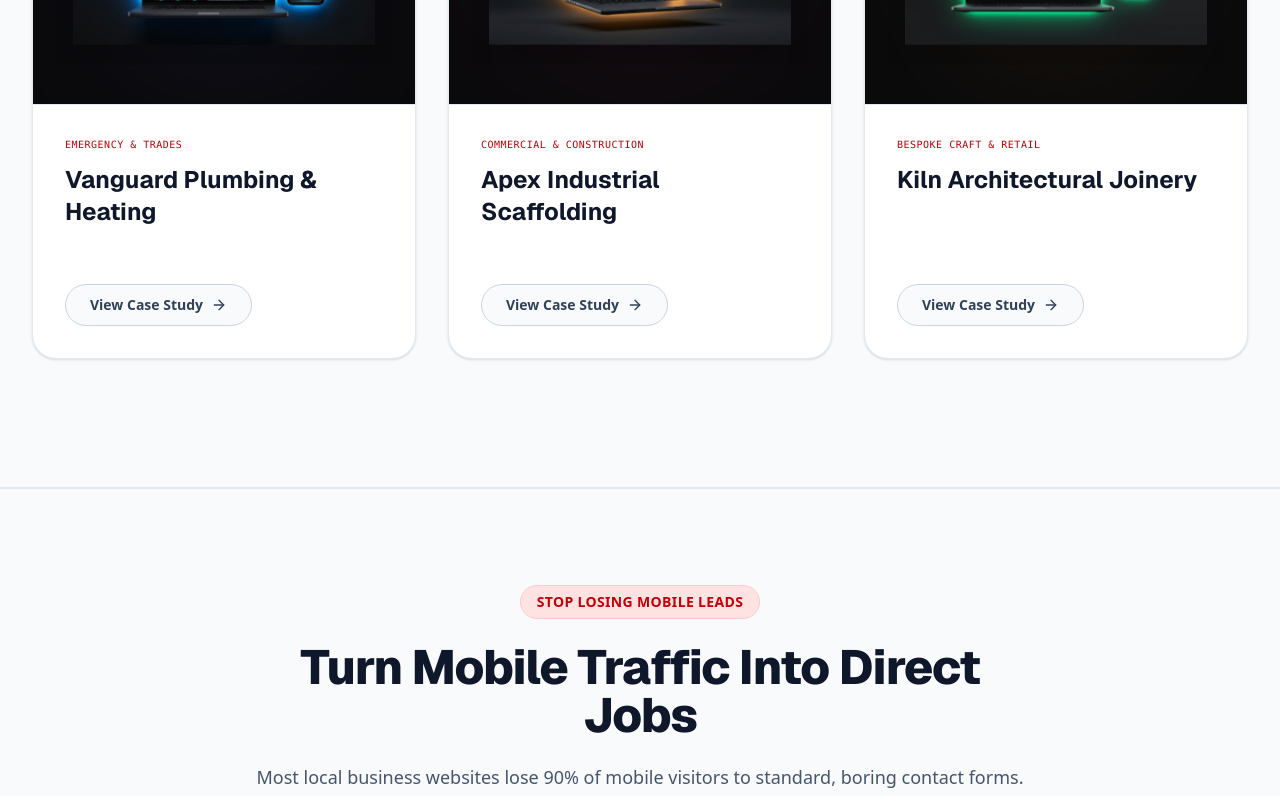
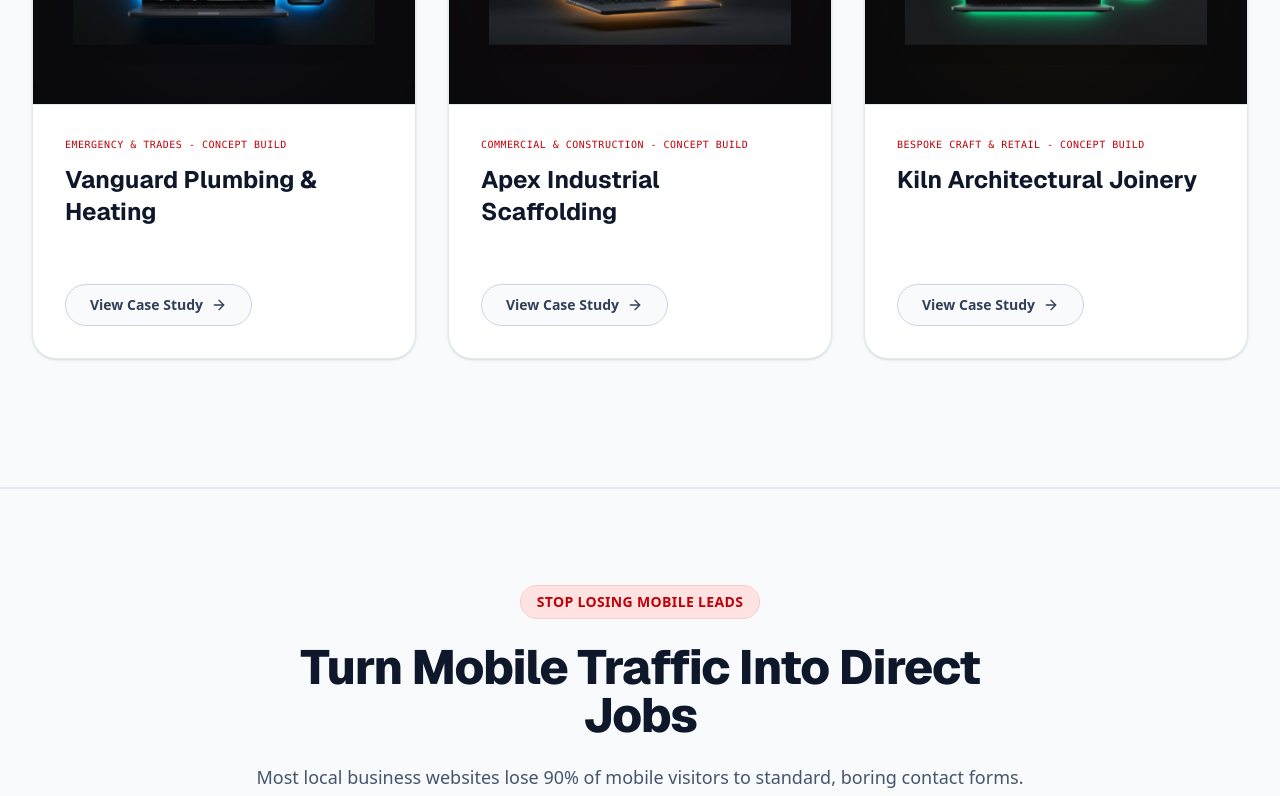
Before and after one commit to stokie2605/dean-wilshaw-web-development, a React (Vite) app: page / in a window 1280 px wide. Shown: the part 1380-2176 px from the top of the page. Built offline with nearby package versions, Linux system fonts and the light colour scheme.

Commit message:
Fix audit issues: real pricing, footer contact info, portfolio tags, CTA alignment

```diff
--- a/src/components/Footer.tsx
+++ b/src/components/Footer.tsx
@@ -14,9 +14,14 @@
     <footer className="bg-slate-100 dark:bg-zinc-950 text-slate-900 dark:text-zinc-100 w-full border-t border-slate-200 dark:border-zinc-800 py-10 px-4 sm:px-6 lg:px-8 mt-auto">
       <div className="max-w-7xl mx-auto flex flex-col md:flex-row justify-between items-center gap-6">
 
-        {/* Left Side: Copyright */}
-        <div className="flex flex-col items-center md:items-start gap-2">
-          <p className="text-xs text-slate-600 dark:text-zinc-400 text-center md:text-left font-normal">
+        {/* Left Side: Contact Info & Copyright */}
+        <div className="flex flex-col items-center md:items-start gap-4">
+          <div className="flex flex-col items-center md:items-start gap-1.5 text-sm text-slate-800 dark:text-zinc-300 font-medium">
+            <span className="flex items-center gap-2"><span className="text-red-600 dark:text-red-500">📱</span> 07348 733365</span>
+            <span className="flex items-center gap-2"><span className="text-red-600 dark:text-red-500">✉️</span> dean.wilshaw.web@gmail.com</span>
+            <span className="flex items-center gap-2"><span className="text-red-600 dark:text-red-500">📍</span> Cheshire & Stoke-on-Trent</span>
+          </div>
+          <p className="text-xs text-slate-600 dark:text-zinc-400 text-center md:text-left font-normal mt-2">
             &copy; {new Date().getFullYear()} Design Systems Web. Made in Cheshire. All rights reserved.
           </p>
         </div>
--- a/src/components/Portfolio.tsx
+++ b/src/components/Portfolio.tsx
@@ -50,7 +50,7 @@
     {
       id: 'vanguard-plumbing',
       title: 'Vanguard Plumbing & Heating',
-      industryLabel: 'Emergency & Trades',
+      industryLabel: 'Emergency & Trades - Concept Build',
       sceneImage: '/mockups/vanguard-alive.webp',
       sceneImageSmall: null,
       modalOverview: 'High-converting trade booking engine built with 24/7 emergency dispatch forms and local SEO schema.',
@@ -65,7 +65,7 @@
     {
       id: 'apex-scaffolding',
       title: 'Apex Industrial Scaffolding',
-      industryLabel: 'Commercial & Construction',
+      industryLabel: 'Commercial & Construction - Concept Build',
       sceneImage: '/mockups/apex-alive.webp',
       sceneImageSmall: null,
       modalOverview: 'Heavy-duty commercial site portal with quote calculators and compliance documentation vaults.',
@@ -80,7 +80,7 @@
     {
       id: 'kiln-joinery',
       title: 'Kiln Architectural Joinery',
-      industryLabel: 'Bespoke Craft & Retail',
+      industryLabel: 'Bespoke Craft & Retail - Concept Build',
       sceneImage: '/mockups/kiln-joinery-alive.webp',
       sceneImageSmall: null,
       modalOverview: 'High-end portfolio showcase for luxury timber craftsman, highlighting bespoke projects and client testimonials.',
@@ -90,7 +90,7 @@
         'High-end visual aesthetic',
         'Handcrafted community feel'
       ],
-      badges: ['Community Platform', 'Event Scheduling', 'Clean Typography', 'Zero-Mile Branding']
+      badges: ['Premium Portfolio', 'High-End Aesthetic', 'Clean Typography', 'Zero-Mile Branding']
     }
   ];
 
--- a/src/components/Pricing.tsx
+++ b/src/components/Pricing.tsx
@@ -6,7 +6,7 @@
     id: 'lead-engine',
     title: 'Single-Page Lead Engine',
     subtitle: 'High-converting single-page site focused on fast lead generation.',
-    pricingNote: 'Flexible project & monthly options available',
+    pricingNote: 'From £449',
     bullets: [
       'Built for fast customer contact with tap-to-call and WhatsApp links',
       'Mobile-first layout optimized for speed and local search visibility',
@@ -18,7 +18,7 @@
     id: 'business-site',
     title: 'Multi-Page Business Site',
     subtitle: 'Comprehensive 4–6 page web presence built to scale.',
-    pricingNote: 'Tailored to project scope & feature requirements',
+    pricingNote: 'From £749',
     bullets: [
       'Dedicated pages for individual service breakdowns and project galleries',
       'Integrated scheduling tools and custom multi-step inquiry forms',
@@ -30,7 +30,7 @@
     id: 'custom-platform',
     title: 'Custom Web Platform',
     subtitle: 'Bespoke web applications, interactive tools, or client portals.',
-    pricingNote: 'Custom quote based on exact technical requirements',
+    pricingNote: 'Custom Quote (Typically £1,200+)',
     bullets: [
       'Bespoke interactive features (calculators, quote estimators, visualizers)',
       'Secure client portals, user accounts, and custom dashboards',
--- a/src/components/QuoteForm.tsx
+++ b/src/components/QuoteForm.tsx
@@ -82,7 +82,7 @@
             Let's Talk
           </span>
           <h2 className="font-geist font-bold text-2xl sm:text-4xl text-slate-900 dark:text-zinc-100 mb-3">
-            Get Quote
+            Book Your Free Audit
           </h2>
           <p className="text-slate-600 dark:text-zinc-300 text-sm sm:text-base max-w-lg">
             Let's discuss your business goals and see if we're a good fit. Fill out the quick form below and I'll WhatsApp you to arrange a time.
--- a/src/components/trade-tools/WhatsAppBar.tsx
+++ b/src/components/trade-tools/WhatsAppBar.tsx
@@ -10,7 +10,7 @@
   phoneNumber = "447348733365",
   tradeName = "Local Service"
 }) => {
-  const encodedText = encodeURIComponent(`Hi, I'm looking for some help regarding ${tradeName}. Can we chat?`);
+  const encodedText = encodeURIComponent(`Hi, I'm looking for a quote for some local work. Can we chat?`);
   const whatsappUrl = `https://wa.me/${phoneNumber}?text=${encodedText}`;
 
   return (
```
